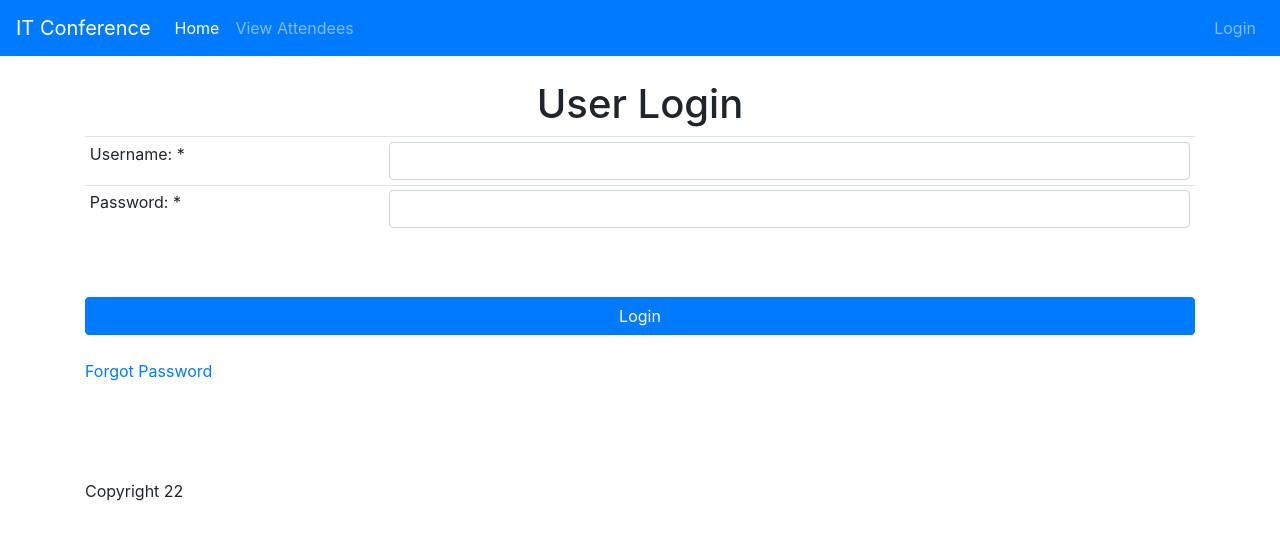
After one commit to Damonlh/attendance, a PHP site: page /login.php in a window 1280 px wide. The commit adds this page. Shown: the top 540 px of the page. Run offline with PHP 8.4, Linux system fonts and the light colour scheme; data that the repository does not hold is empty; some libraries are stand-ins or nearby versions.

Commit message:
Setting up login and authentication

```diff
--- a/includes/header.php
+++ b/includes/header.php
@@ -1,33 +1,46 @@
+<?php
+//This includes the session file. This file contains code that starts/resumes a session.
+//By having it in the header file, it will be included on every page, allowing session capability to be used on every page across the website.
+include_once 'includes/session.php'?>
+
 <!doctype html>
 <html lang="en">
   <head>
     <!-- Required meta tags -->
     <meta charset="utf-8">
-    <meta name="viewport" content="width=device-width, initial-scale=1">
+    <meta name="viewport" content="width=device-width, initial-scale=1, shrink-to-fit=no">
 
     <!-- Bootstrap CSS -->
-    <link href="https://cdn.jsdelivr.net/npm/bootstrap@5.1.3/dist/css/bootstrap.min.css" rel="stylesheet" integrity="sha384-1BmE4kWBq78iYhFldvKuhfTAU6auU8tT94WrHftjDbrCEXSU1oBoqyl2QvZ6jIW3" crossorigin="anonymous">
-    <link rel="stylesheet" href="//code.jquery.com/ui/1.13.1/themes/base/jquery-ui.css">
+    <link rel="stylesheet" href="https://stackpath.bootstrapcdn.com/bootstrap/4.3.1/css/bootstrap.min.css" integrity="sha384-ggOyR0iXCbMQv3Xipma34MD+dH/1fQ784/j6cY/iJTQUOhcWr7x9JvoRxT2MZw1T" crossorigin="anonymous">
+    <link rel="stylesheet" href="//code.jquery.com/ui/1.12.1/themes/base/jquery-ui.css">
 
     <link rel="stylesheet" href="css/site.css" />
 
     <title>Attendance - <?php echo $title ?></title>
   </head>
   <body>
-      <div class="container">
     <nav class="navbar navbar-expand-lg navbar-dark bg-primary">
-    <div class="container-fluid">
       <a class="navbar-brand" href="index.php">IT Conference</a>
-      <button class="navbar-toggler" type="button" data-bs-toggle="collapse" data-bs-target="#navbarNavAltMarkup" aria-controls="navbarNavAltMarkup" aria-expanded="false" aria-label="Toggle navigation">
+      <button class="navbar-toggler" type="button" data-toggle="collapse" data-target="#navbarNavAltMarkup" aria-controls="navbarNavAltMarkup" aria-expanded="false" aria-label="Toggle navigation">
         <span class="navbar-toggler-icon"></span>
       </button>
       <div class="collapse navbar-collapse" id="navbarNavAltMarkup">
-        <div class="navbar-nav">
-          <a class="nav-link active" aria-current="page" href="index.php">Home</a>
-          <a class="nav-link" href="viewrecords.php">View Attendees</a>
-
+        <div class="navbar-nav mr-auto">
+          <a class="nav-item nav-link active" href="index.php">Home <span class="sr-only">(current)</span></a>
+          <a class="nav-item nav-link" href="viewrecords.php">View Attendees</a>
+        </div>
+        <div class="navbar-nav ml-auto">
+          <?php
+              if(!isset($_SESSION['userid'])){
+          ?>
+            <a class="nav-item nav-link" href="login.php">Login <span class="sr-only">(current)</span></a>
+          <?php } else { ?>
+            <a class="nav-item nav-link" href="#"><span>Hello <?php echo $_SESSION['username'] ?>! </span> <span class="sr-only">(current)</span></a>
+            <a class="nav-item nav-link" href="logout.php">Logout <span class="sr-only">(current)</span></a>
+          <?php } ?>
         </div>
       </div>
-    </div>
     </nav>
-</br>
+    <div class="container">
+
+    <br/>
--- /dev/null
+++ b/includes/session.php
@@ -0,0 +1,4 @@
+<?php
+session_start();
+
+?>
--- /dev/null
+++ b/login.php
@@ -0,0 +1,45 @@
+<?php
+    $title = 'User Login';
+
+    require_once 'includes/header.php';
+    require_once 'db/conn.php';
+
+    //If data was submitted via a form POST request, then...
+    if($_SERVER['REQUEST_METHOD'] == 'POST'){
+        $username = strtolower(trim($_POST['username']));
+        $password = $_POST['password'];
+        $new_password = md5($password.$username);
+
+        $result = $user->getUser($username,$new_password);
+        if(!$result){
+            echo '<div class="alert alert-danger">Username or Password is incorrect! Please try again. </div>';
+        }else{
+            $_SESSION['username'] = $username;
+            $_SESSION['userid'] = $result['id'];
+            header("Location: viewrecords.php");
+        }
+
+    }
+?>
+
+<h1 class="text-center"><?php echo $title ?> </h1>
+
+    <form action="<?php echo htmlentities($_SERVER['PHP_SELF']); ?>" method="post">
+        <table class="table table-sm">
+            <tr>
+                <td><label for="username">Username: * </label></td>
+                <td><input type="text" name="username" class="form-control" id="username" value="<?php if($_SERVER['REQUEST_METHOD'] == 'POST') echo $_POST['username']; ?>">
+                </td>
+            </tr>
+            <tr>
+                <td><label for="password">Password: * </label></td>
+                <td><input type="password" name="password" class="form-control" id="password">
+                </td>
+            </tr>
+        </table><br/><br/>
+        <input type="submit" value="Login" class="btn btn-primary btn-block"><br/>
+        <a href="#"> Forgot Password </a>
+
+    </form><br/><br/><br/><br/>
+
+<?php include_once 'includes/footer.php'?>
```
Also changed, not shown: logout.php (added, +8 -0 lines).
